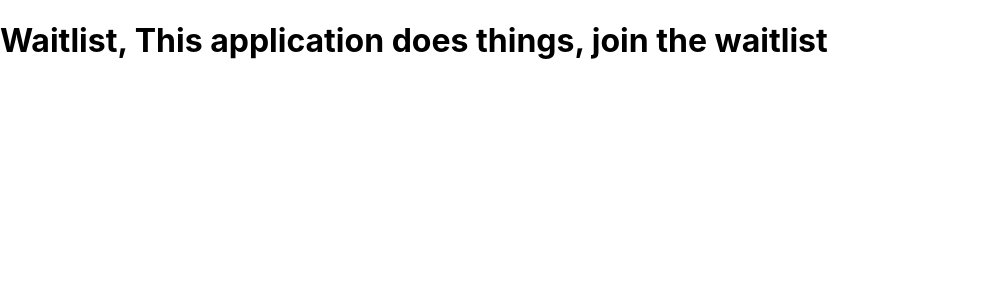
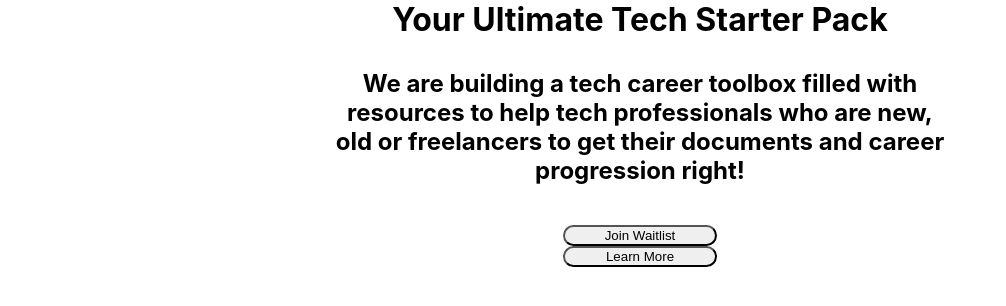
Before and after one commit to kafuikumah/papercard, a React (Create React App) app: page / in a window 1280 px wide. Shown: the top 306 px of the page, without its empty margins (0-1006 px from the left). Built offline with nearby package versions, Linux system fonts and the light colour scheme.

Commit message:
Set up hero section of waitlist

```diff
--- a/src/App.css
+++ b/src/App.css
@@ -7,32 +7,7 @@
   pointer-events: none;
 }
 
-@media (prefers-reduced-motion: no-preference) {
-  .App-logo {
-    animation: App-logo-spin infinite 20s linear;
-  }
+.container {
+  margin: auto;
+  width: 80%;
 }
-
-.App-header {
-  background-color: #282c34;
-  min-height: 100vh;
-  display: flex;
-  flex-direction: column;
-  align-items: center;
-  justify-content: center;
-  font-size: calc(10px + 2vmin);
-  color: white;
-}
-
-.App-link {
-  color: #61dafb;
-}
-
-@keyframes App-logo-spin {
-  from {
-    transform: rotate(0deg);
-  }
-  to {
-    transform: rotate(360deg);
-  }
-}
--- a/src/App.js
+++ b/src/App.js
@@ -7,7 +7,18 @@ import Waitlist from './components/Waitlist';
 
 function App() {
   return (
-    <Waitlist heroText="This application does things" buttonType="join the waitlist" />
+
+    <div className='container'>
+      <Navigation />
+
+      <Waitlist
+    heroHeading="Your Ultimate Tech Starter Pack"
+    heroDescription="We are building a tech career toolbox filled with resources to help
+    tech professionals who are new, old or freelancers to get their documents and career progression right!"
+    joinWaitlistButton="Join Waitlist"
+    learnMoreButton="Learn More"
+    />
+    </div>
   );
 }
 
--- a/src/components/Waitlist.js
+++ b/src/components/Waitlist.js
@@ -1,8 +1,27 @@
 import React from "react";
+import '../styles/Waitlist.css'
 
 function Waitlist(props) {
     console.log(props);
-    return <h1>Waitlist, {props.heroText}, {props.buttonType}</h1>;
+    return (
+        <div>
+            <div>
+                <h1 className="waitlist-heading">{props.heroHeading}</h1>
+            </div>
+
+            <div>
+                <h2 className="waitlist-sub-heading">
+                    {props.heroDescription}
+                </h2>
+            </div>
+
+            <div className="waitlist-button">
+                <button type="button">{props.joinWaitlistButton}</button>
+                <button type="button">{props.learnMoreButton}</button>
+            </div>
+
+        </div>
+    );
 }
 
 export default Waitlist;
--- /dev/null
+++ b/src/styles/Waitlist.css
@@ -0,0 +1,28 @@
+/* WAITLIST CSS PROPERTIES */
+
+  .waitlist-heading {
+    text-align: center;
+    width: 60%;
+    margin: auto;
+    margin-bottom: 30px;
+  }
+  .waitlist-sub-heading {
+    text-align: center;
+    width: 60%;
+    margin: auto;
+    margin-bottom: 40px;
+  }
+  .waitlist-button {
+    display: block;
+    margin-left: auto;
+    margin-right: auto;
+    width: 50%;
+  }
+  button {
+    display: block;
+    margin-left: auto;
+    margin-right: auto;
+    width: 30%;
+    border-radius: 40px;
+
+  }
```
